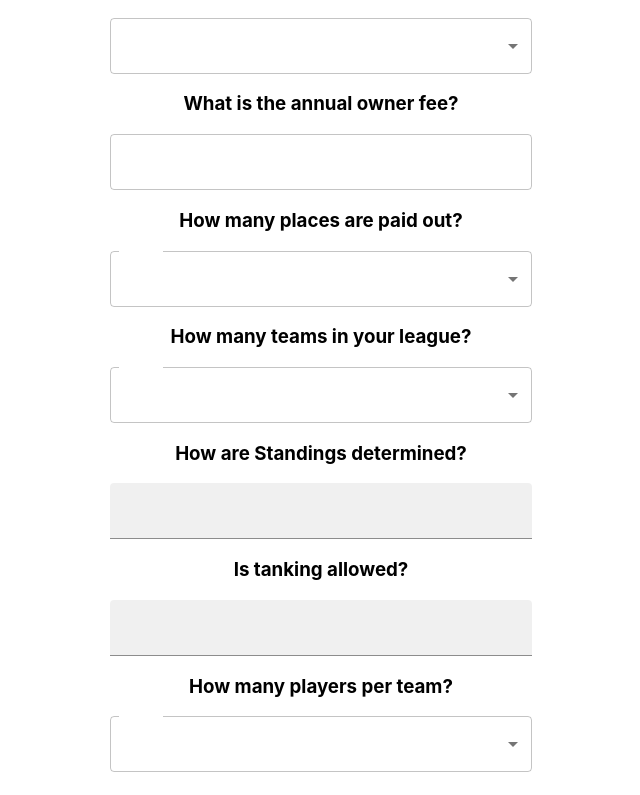
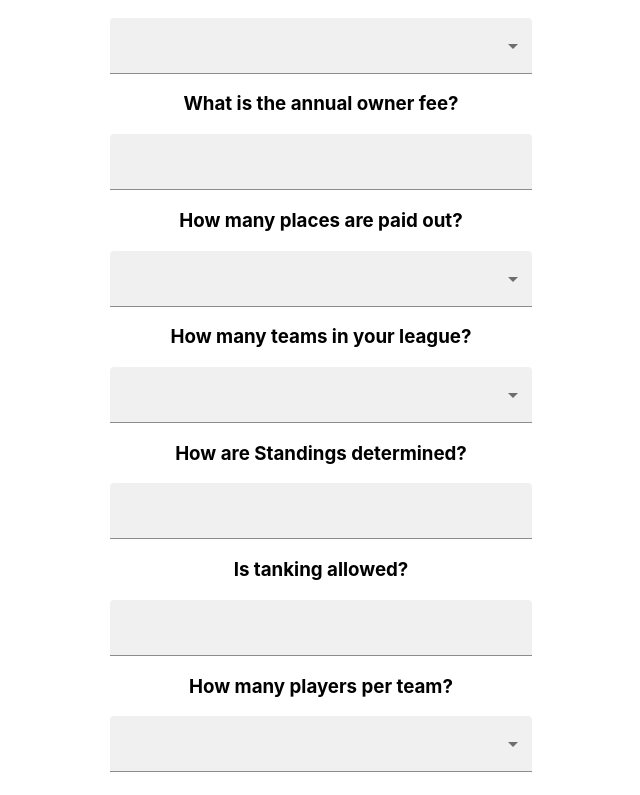
Before and after one commit to AMess33/FantasyBL, a React (Create React App) app: page / in a window 1280 px wide. Shown: the part 1425-2220 px from the top of the page, without its empty margins (319-959 px from the left). Built offline with nearby package versions, Linux system fonts and the light colour scheme.

Commit message:
update select attributes in league set up

```diff
--- a/src/components/InitialSetup/leagueSetup.jsx
+++ b/src/components/InitialSetup/leagueSetup.jsx
@@ -7,7 +7,7 @@ export function LeagueStyle(props) {
     <Box sx={{ minWidth: 120 }}>
       <FormControl sx={{ width: "33%" }}>
         <h3>What type of league?</h3>
-        <Select>
+        <Select id="matchup" variant="filled">
           <MenuItem value={"Head to Head Points"}>Head to Head Points</MenuItem>
           <MenuItem value={"Head to Head Categories"}>
             Head to Head Categories
@@ -27,7 +27,13 @@ export function NumberOfTeams(props) {
     <Box sx={{ minWidth: 120 }}>
       <FormControl sx={{ width: "33%" }}>
         <h3>How many teams in your league?</h3>
-        <Select labelId="teams" id="teams" value={Number} label="teams">
+        <Select
+          labelId="teams"
+          id="teams"
+          variant="filled"
+          value={Number}
+          label="teams"
+        >
           <MenuItem value={6}>6</MenuItem>
           <MenuItem value={7}>7</MenuItem>
           <MenuItem value={8}>8</MenuItem>
@@ -51,7 +57,13 @@ export function RosterSize(props) {
     <Box sx={{ minWidth: 120 }}>
       <FormControl sx={{ width: "33%" }}>
         <h3>How many players per team?</h3>
-        <Select labelId="teams" id="teams" value={Number} label="teams">
+        <Select
+          labelId="teams"
+          id="roster"
+          variant="filled"
+          value={Number}
+          label="Roster Size"
+        >
           <MenuItem value={16}>16</MenuItem>
           <MenuItem value={17}>17</MenuItem>
           <MenuItem value={18}>18</MenuItem>
@@ -81,7 +93,7 @@ export function OwnerFees(props) {
     <Box sx={{ minWidth: 120 }}>
       <FormControl sx={{ width: "33%" }}>
         <h3>What is the annual owner fee?</h3>
-        <TextField id="outlined-basic" variant="outlined" />
+        <TextField id="outlined-basic" variant="filled" />
       </FormControl>
     </Box>
   );
@@ -93,7 +105,13 @@ export function PlacesPaidOut(props) {
     <Box sx={{ minWidth: 120 }}>
       <FormControl sx={{ width: "33%" }}>
         <h3>How many places are paid out?</h3>
-        <Select labelId="teams" id="teams" value={Number} label="teams">
+        <Select
+          labelId="places"
+          id="places"
+          variant="filled"
+          value={Number}
+          label="Places Paid"
+        >
           <MenuItem value={1}>1</MenuItem>
           <MenuItem value={2}>2</MenuItem>
           <MenuItem value={3}>3</MenuItem>
```
